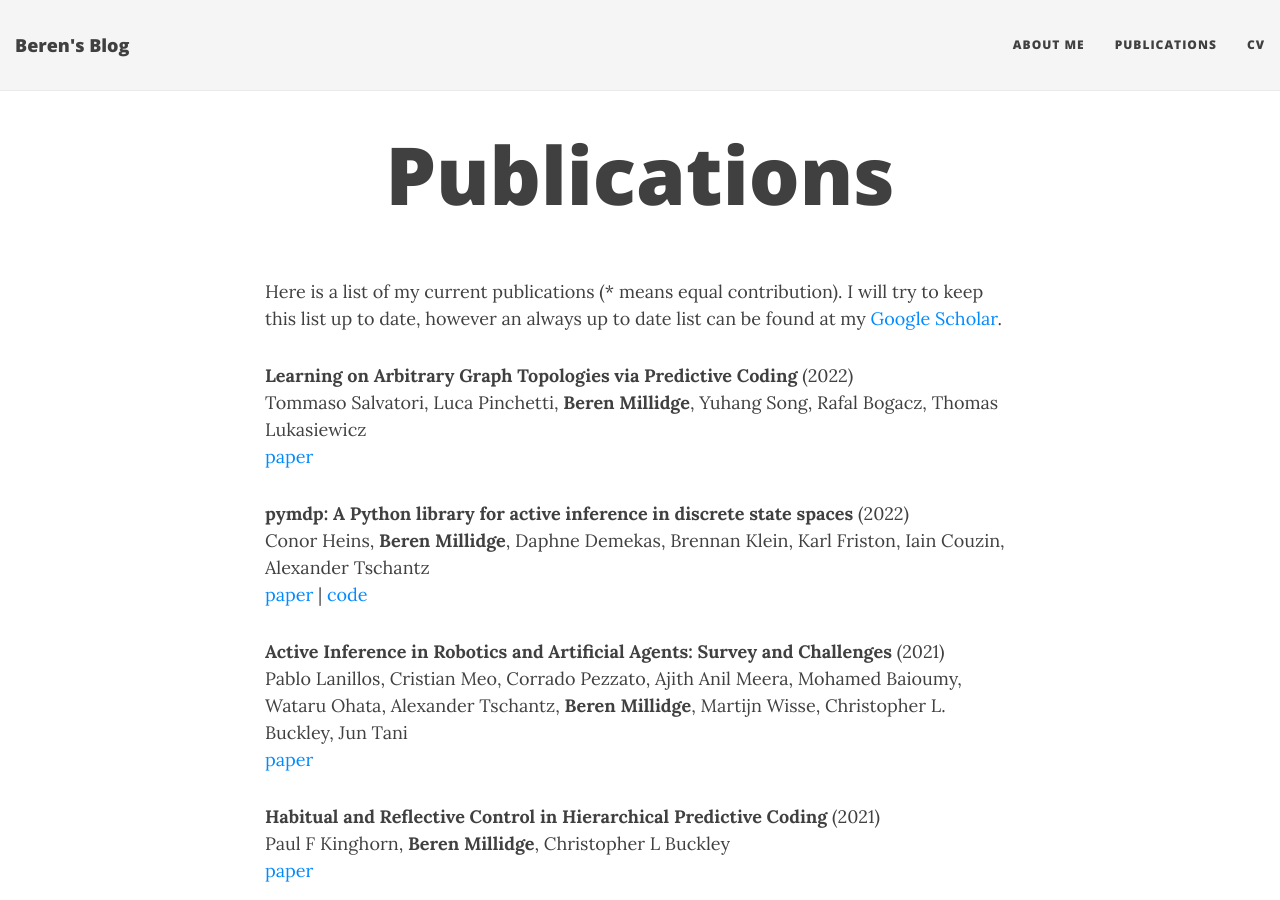
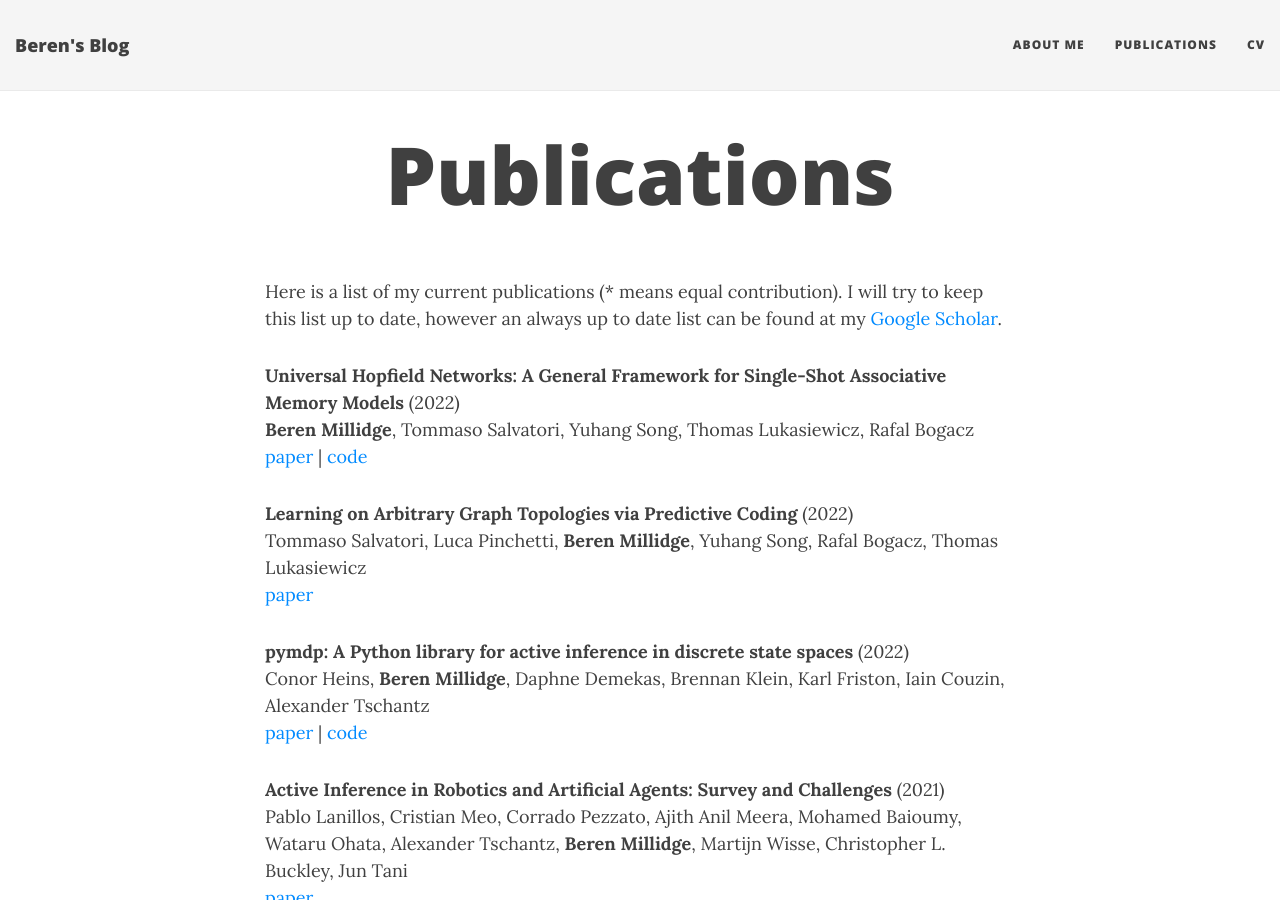
Before and after one commit to BerenMillidge/BerenMillidge.github.io, a Jekyll site: the page built from publications.md, in a window 1280 px wide and 900 px high. Built offline with Jekyll 4.4.1, drawn with Linux system fonts in a browser that asks for light colours; nearby versions of some CDN libraries.

Commit message:
add uhn paper

```diff
--- a/publications.md
+++ b/publications.md
@@ -4,6 +4,8 @@ title: Publications
 ---
 
 Here is a list of my current publications (* means equal contribution). I will try to keep this list up to date, however an always up to date list can be found at my [Google Scholar](https://scholar.google.com/citations?user=3GGkFTkAAAAJ&hl=en&oi=ao).
+
+**Universal Hopfield Networks: A General Framework for Single-Shot Associative Memory Models** (2022) <br /> **Beren Millidge**, Tommaso Salvatori, Yuhang Song, Thomas Lukasiewicz, Rafal Bogacz <br /> [paper](https://arxiv.org/abs/2202.04557) \| [code](https://github.com/BerenMillidge/Theory_Associative_Memory)
 
 **Learning on Arbitrary Graph Topologies via Predictive Coding** (2022) <br /> Tommaso Salvatori, Luca Pinchetti, **Beren Millidge**, Yuhang Song, Rafal Bogacz, Thomas Lukasiewicz <br />[paper](https://arxiv.org/pdf/2201.13180.pdf)
 
```
